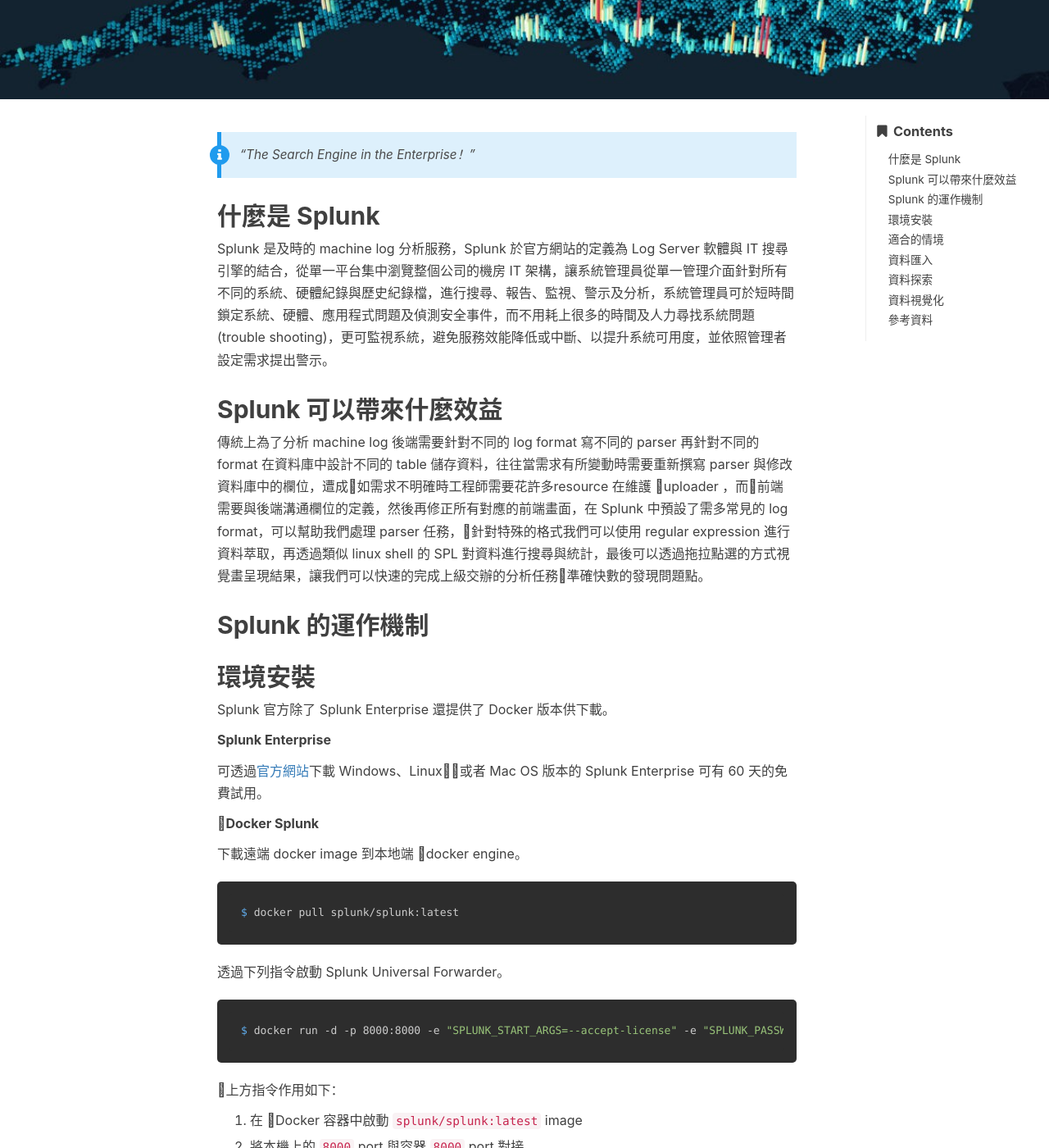
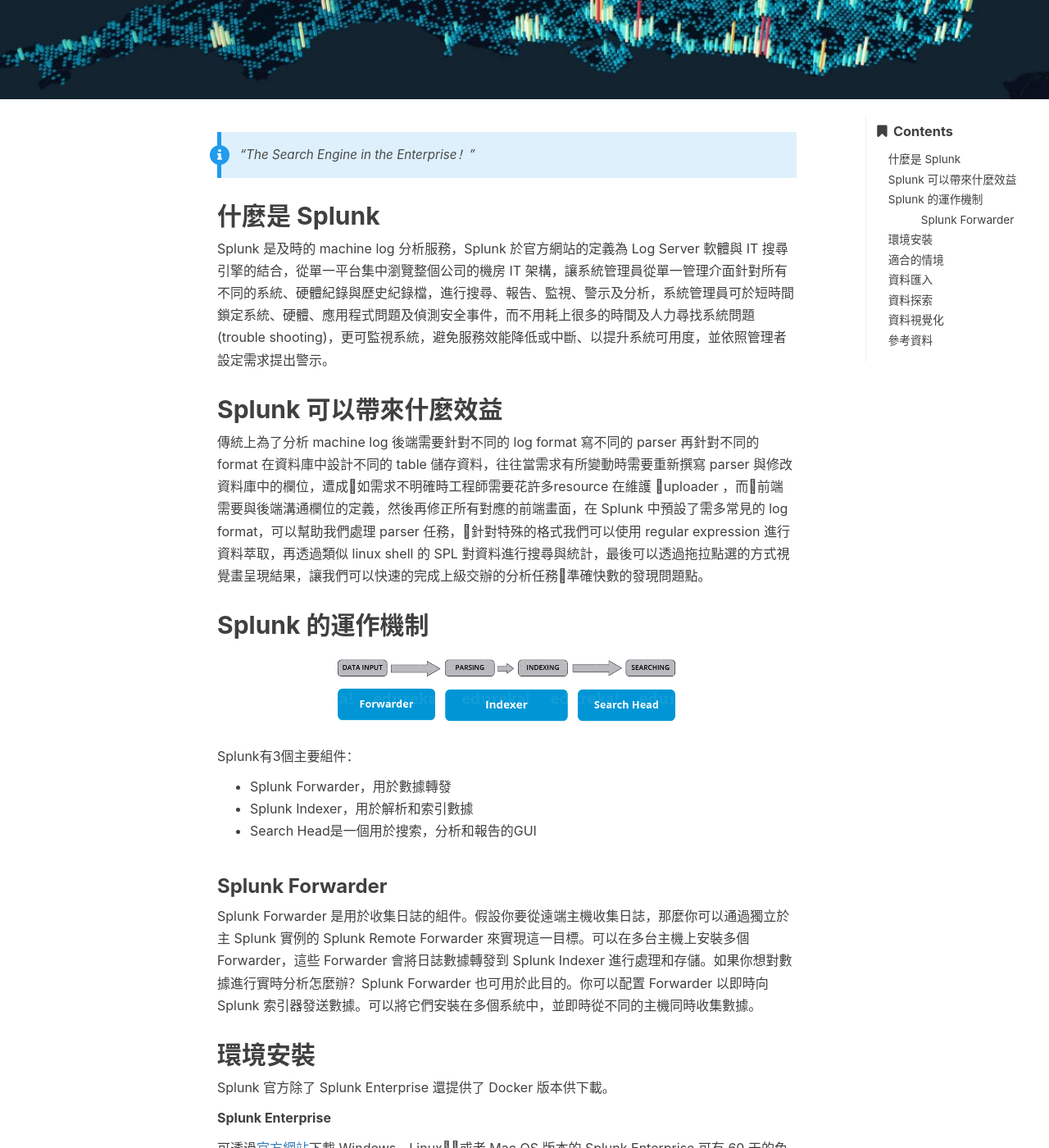
Before and after one commit to NeroCube/nerocube.github.io, a Jekyll site: the page built from _posts/2019-04-24-how-world-splunk.md, in a window 1280 px wide and 1400 px high, scrolled down 402 px. Shown: the whole window at 82% size. Built offline with Jekyll 4.4.1, drawn with Linux system fonts in a browser that asks for light colours; nearby versions of some CDN libraries; comment, search, counter and statistics services are not loaded.

Commit message:
add forwarder

```diff
--- a/_posts/2019-04-24-how-world-splunk.md
+++ b/_posts/2019-04-24-how-world-splunk.md
@@ -28,6 +28,19 @@
 
 ## Splunk 的運作機制
 {:toc}
+
+<p align="center">
+  <img width="60%" height="60%" src="https://raw.githubusercontent.com/NeroCube/nerocube.github.io/master/img/in-post/2019-04-24-how-world-splunk/splunk-components.png">
+</p>
+
+Splunk有3個主要組件：
+- Splunk Forwarder，用於數據轉發
+- Splunk Indexer，用於解析和索引數據
+- Search Head是一個用於搜索，分析和報告的GUI
+
+### Splunk Forwarder
+
+Splunk Forwarder 是用於收集日誌的組件。假設你要從遠端主機收集日誌，那麼你可以通過獨立於主  Splunk 實例的 Splunk Remote Forwarder 來實現這一目標。可以在多台主機上安裝多個 Forwarder，這些 Forwarder 會將日誌數據轉發到 Splunk Indexer 進行處理和存儲。如果你想對數據進行實時分析怎麼辦？Splunk Forwarder 也可用於此目的。你可以配置 Forwarder 以即時向 Splunk 索引器發送數據。可以將它們安裝在多個系統中，並即時從不同的主機同時收集數據。
 
 ## 環境安裝
 {:toc}
```
